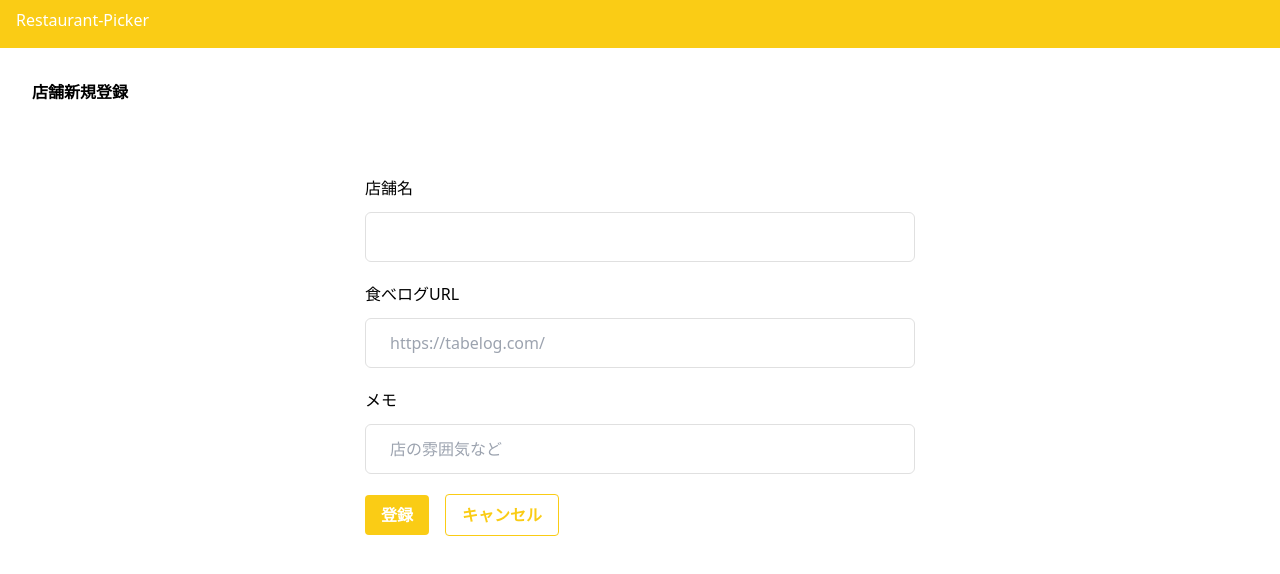
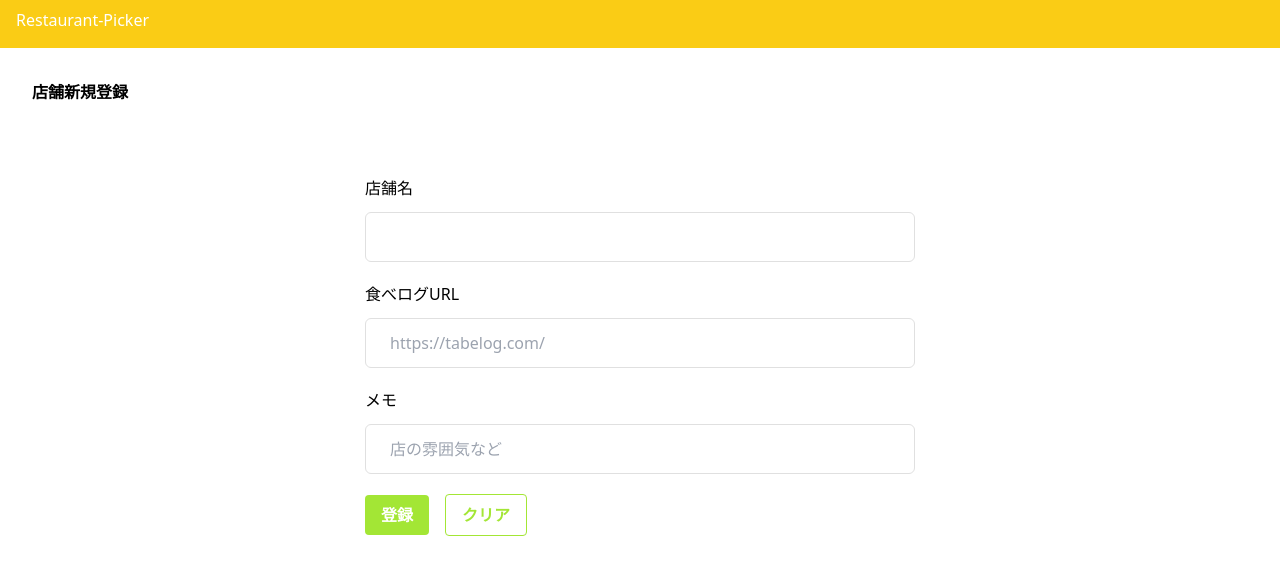
Before and after one commit to zwmimi/restaurant-front, a React (Vite) app: page /create in a window 1280 px wide. Shown: the top 574 px of the page. Built offline with nearby package versions, Linux system fonts and the light colour scheme.

Commit message:
Formにクリアボタンを追加

```diff
--- a/src/components/atoms/form/Form.tsx
+++ b/src/components/atoms/form/Form.tsx
@@ -1,13 +1,13 @@
-import { Link } from "react-router-dom";
 import { useState } from "react";
 import { Restaurant } from "../../../types/restaurant";
 
 export const Form = () => {
-  const [formItem, setFormItem] = useState<Restaurant>({
+  const initialFormItem = {
     name: "",
     url: "",
     description: "",
-  });
+  };
+  const [formItem, setFormItem] = useState<Restaurant>(initialFormItem);
   const setNewFormItem = (key: keyof Restaurant, val: string) => {
     const newFormItem = () => {
       switch (key) {
@@ -23,7 +23,7 @@ export const Form = () => {
     };
     setFormItem(newFormItem);
   };
-
+  const clearFormItem = () => setFormItem(initialFormItem);
   return (
     <div className="flex items-center justify-center p-12">
       <div className="mx-auto w-full max-w-[550px]">
@@ -35,6 +35,7 @@ export const Form = () => {
             type="text"
             name="name"
             id="name"
+            value={formItem.name}
             className="w-full rounded-md border border-[#e0e0e0] bg-white py-3 px-6 text-base font-medium text-[#6B7280] outline-none"
             onChange={(e) => setNewFormItem("name", e.target.value)}
           />
@@ -47,6 +48,7 @@ export const Form = () => {
             type="text"
             name="url"
             id="url"
+            value={formItem.url}
             placeholder="https://tabelog.com/"
             className="w-full rounded-md border border-[#e0e0e0] bg-white py-3 px-6 text-base font-medium text-[#6B7280] outline-none"
             onChange={(e) => setNewFormItem("url", e.target.value)}
@@ -60,20 +62,22 @@ export const Form = () => {
             type="text"
             name="description"
             id="description"
+            value={formItem.description}
             placeholder="店の雰囲気など"
             className="w-full rounded-md border border-[#e0e0e0] bg-white py-3 px-6 text-base font-medium text-[#6B7280] outline-none"
             onChange={(e) => setNewFormItem("description", e.target.value)}
           />
         </div>
         <div>
-          <button className="bg-yellow-400 py-2 px-4 mr-4 font-semibold text-white outline-none rounded">
+          <button className="bg-lime-400 py-2 px-4 mr-4 font-semibold text-white outline-none rounded">
             登録
           </button>
-          <Link to={`/`}>
-            <button className="bg-transparent text-yellow-400 py-2 px-4 font-semibold border border-yellow-400 rounded">
-              キャンセル
-            </button>
-          </Link>
+          <button
+            onClick={() => clearFormItem()}
+            className="bg-transparent text-lime-400 py-2 px-4 font-semibold border border-lime-400 rounded"
+          >
+            クリア
+          </button>
         </div>
       </div>
     </div>
```
